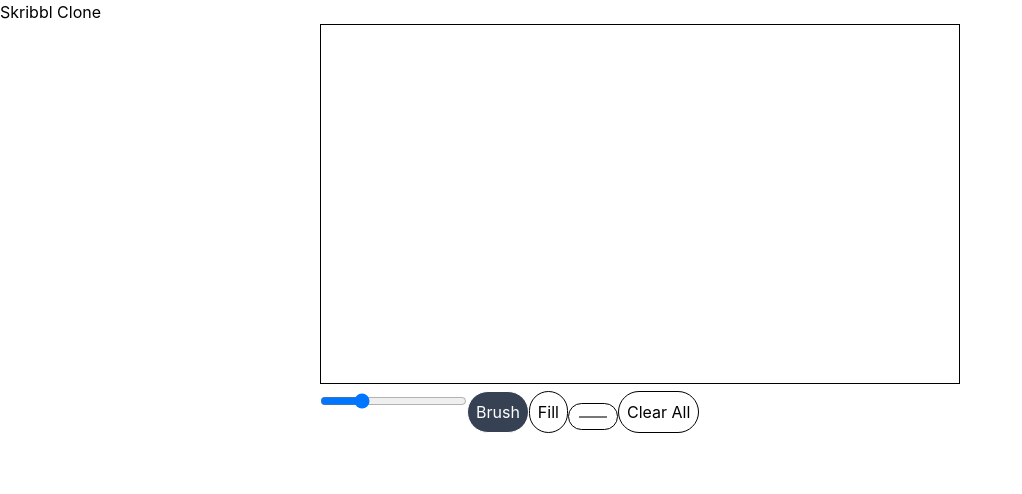
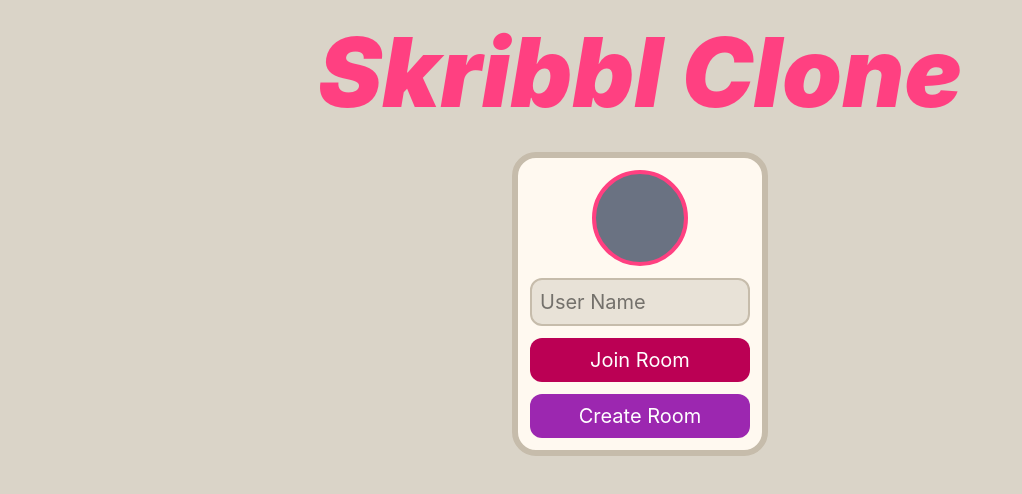
Before and after one commit to Rohitdhall987/skribbl_clone, a React (Vite) app in the folder scribble_front/: page / in a window 1280 px wide. Shown: the top 494 px of the page, without its empty margins (0-1022 px from the left). Built offline with nearby package versions, Linux system fonts and the light colour scheme.

Commit message:
fill tool and landing page

```diff
--- a/scribble_front/src/App.jsx
+++ b/scribble_front/src/App.jsx
@@ -1,5 +1,6 @@
 import "./App.css"
 import GameCanvas from "./components/game_canvas"
+import Home from "./pages/home"
 
 function App() {
 
@@ -7,8 +8,7 @@ function App() {
 
   return (
     <>
-      <h1> Skribbl Clone</h1>
-      <GameCanvas />
+      <Home />
     </>
   )
 }
--- a/scribble_front/src/components/game_canvas.jsx
+++ b/scribble_front/src/components/game_canvas.jsx
@@ -108,7 +108,10 @@ function GameCanvas() {
 
   const clearCanvas = (_) => {
     const ctx = ctxRef.current;
-    ctx.reset();
+    ctx.fillStyle = "white";
+    const w = ctx.canvas.width;
+    const h = ctx.canvas.height;
+    ctx.fillRect(0, 0, w, h);
     ctx.lineWidth = strokeWidth;
   };
 
--- a/scribble_front/src/index.css
+++ b/scribble_front/src/index.css
@@ -1,5 +1,35 @@
 @import "tailwindcss";
 
-input {
-  @apply p-2 border rounded-full;
+
+:root {
+  --root-bg: #dad4c8;
+  --primary-bg: #BB0054;
+  --secondary-bg: #e8e2d7;
+  --border-color: #c6bcab;
+  --primary-color: #FF4081;
+  --secondary-color: #9C27B0;
+  --tertiary-color: #FFEB3B;
+  --netural-color: #FFF9F0;
+  --headLine-color: #312e29;
+  --body-color: #5e5b54;
 }
+
+body {
+  @apply bg-(--root-bg);
+}
+
+.common_input {
+  @apply bg-(--secondary-bg) p-2 rounded-xl outline-none border-2 border-(--border-color);
+}
+
+.content_conatiner {
+  @apply bg-(--netural-color) p-3 rounded-3xl border-6 border-(--border-color);
+}
+
+.btn_primary {
+  @apply bg-(--primary-bg) text-center text-white rounded-xl p-2 transition-all hover:scale-105 duration-300 ease-in-out;
+}
+
+.btn_secondary {
+  @apply bg-(--secondary-color) text-center text-white rounded-xl p-2 transition-all hover:scale-105 duration-300 ease-in-out;
+}
--- /dev/null
+++ b/scribble_front/src/pages/home.css
@@ -0,0 +1,22 @@
+@import "tailwindcss";
+
+
+.title {
+  @apply text-center text-(--primary-color) text-4xl md:text-6xl lg:text-8xl font-black py-6 italic;
+}
+
+.panel {
+  @apply w-3/4 md:w-2/5 lg:w-1/5 flex m-2 flex-col mx-auto gap-3 text-xl justify-center items-center;
+}
+
+.panel input {
+  @apply w-full;
+}
+
+.temp_avatar {
+  @apply bg-gray-500 rounded-full w-24 h-24 border-4 border-(--primary-color);
+}
+
+.item_row {
+  @apply w-full flex justify-between;
+}
--- /dev/null
+++ b/scribble_front/src/pages/home.jsx
@@ -0,0 +1,96 @@
+import { useState } from "react";
+import "./home.css";
+
+function Home() {
+
+
+  const [formType, setFormTypeState] = useState("join");
+  const [show, setShowState] = useState(false);
+
+
+  const showForm = (type) => {
+    setShowState(true);
+    setFormTypeState(type);
+  }
+
+  const hideForm = (_) => {
+    setShowState(false);
+  }
+
+  return (
+    <div className="relative">
+      {
+        show ? <div className="absolute w-full h-screen bg-gray-900/60 z-10 flex justify-center items-center" onClick={hideForm}>
+
+          <div className="content_conatiner panel" onClick={(e) => { e.stopPropagation(); }}>
+
+            {
+              formType == "join" ?
+                <>
+                  <input className="common_input" type="text" placeholder="Room Link" />
+                  <input className="common_input" type="text" placeholder="Room Key" />
+                  <input className="btn_primary" type="button" value="Join" />
+                </>
+                :
+                formType == "create" ?
+                  <>
+                    <div className="item_row">
+                      <label htmlFor="player_count">Players</label>
+                      <select className="common_input" id="player_count">
+                        <option value="3">3</option>
+                        <option value="5">5</option>
+                        <option value="7">7</option>
+                        <option value="9">9</option>
+                      </select>
+                    </div>
+
+                    <div className="item_row">
+                      <label htmlFor="draw_time">Draw Time</label>
+                      <select className="common_input" id="draw_time">
+                        <option value="45s">45s</option>
+                        <option value="60s">60s</option>
+                        <option value="75s">75s</option>
+                        <option value="90s">90s</option>
+                      </select>
+                    </div>
+
+                    <div className="item_row">
+                      <label htmlFor="round_count">Rounds</label>
+                      <select className="common_input" id="round_count">
+                        <option value="3">3</option>
+                        <option value="5">5</option>
+                        <option value="7">7</option>
+                        <option value="9">9</option>
+                      </select>
+                    </div>
+
+                    <div className="item_row">
+                      <label htmlFor="hint_count">Hints</label>
+                      <select className="common_input" id="hint_count">
+                        <option value="1">1</option>
+                        <option value="2">2</option>
+                        <option value="3">3</option>
+                      </select>
+                    </div>
+                    <input className="btn_primary" type="button" value="Create" />
+                  </>
+                  :
+                  <></>
+            }
+
+          </div>
+        </div> : <></>
+      }
+
+      <h1 className="title">Skribbl Clone</h1>
+      <div className="content_conatiner panel">
+        <div className="temp_avatar"></div>
+        <input className="common_input" type="text" placeholder="User Name" />
+        <input className="btn_primary" type="button" value="Join Room" onClick={(_) => showForm("join")} />
+        <input className="btn_secondary" type="button" value="Create Room" onClick={(_) => showForm("create")} />
+      </div>
+    </div>
+  )
+}
+
+export default Home
```
